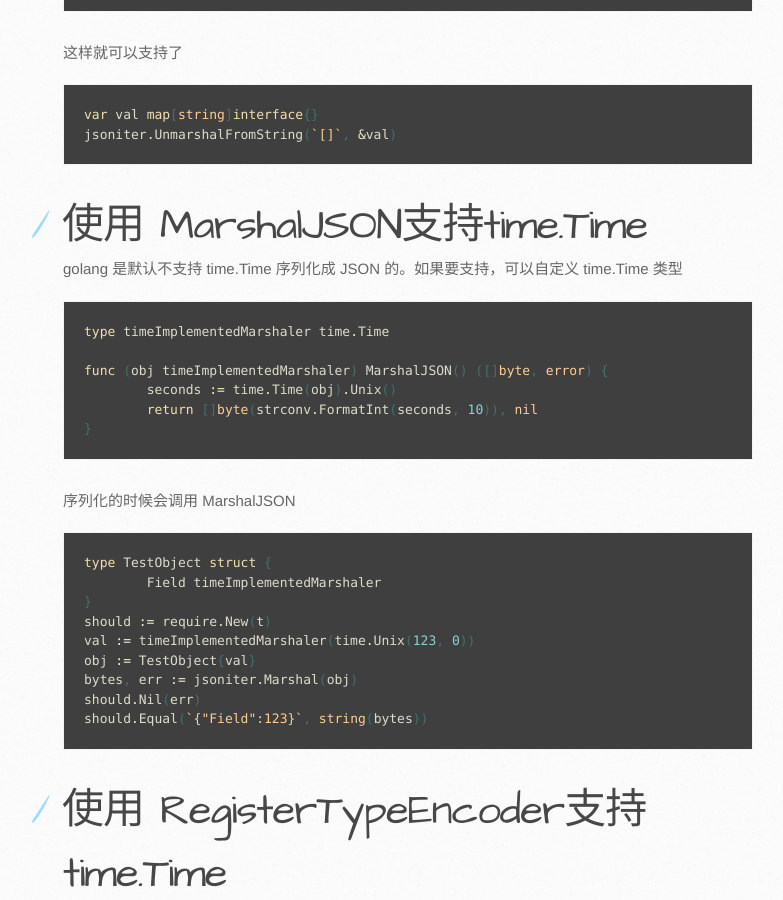
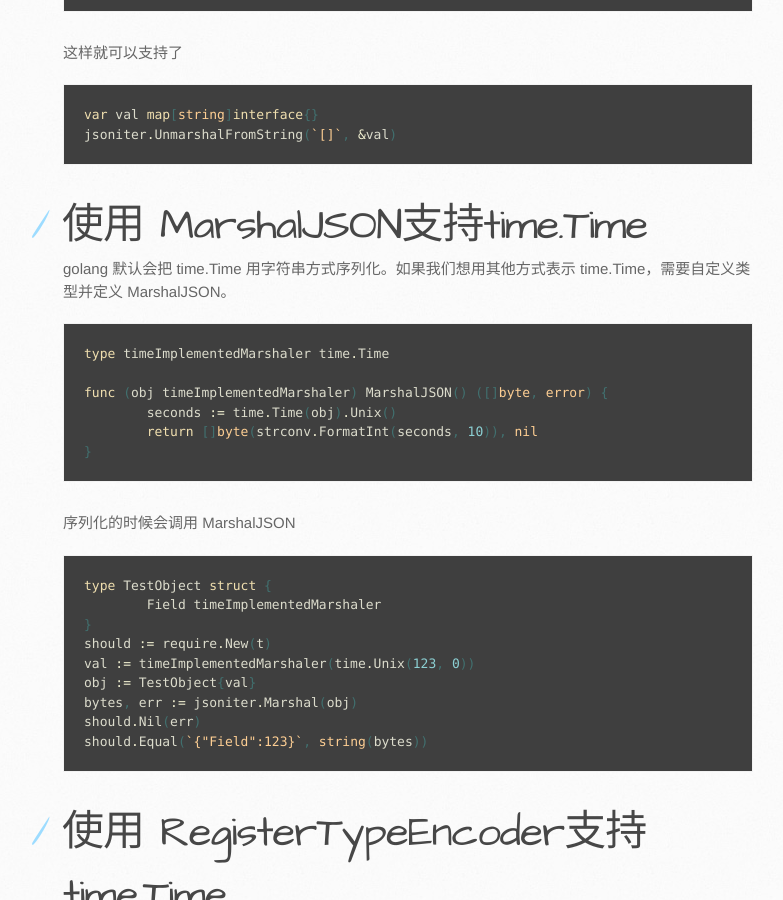
Before and after one commit to json-iterator/json-iterator.github.io, a Jekyll site: the page built from go-tips.cn.md, in a window 1280 px wide and 900 px high, scrolled down 4179 px. Shown: the whole window, without its empty margins (107-890 px from the left). Built offline with Jekyll 4.4.1, drawn with Linux system fonts in a browser that asks for light colours; comment, search, counter and statistics services are not loaded.

Commit message:
Update go-tips.cn.md

````diff
--- a/go-tips.cn.md
+++ b/go-tips.cn.md
@@ -176,7 +176,7 @@ jsoniter.UnmarshalFromString(`[]`, &val)
 
 # 使用 MarshalJSON支持time.Time
 
-golang 是默认不支持 time.Time 序列化成 JSON 的。如果要支持，可以自定义 time.Time 类型
+golang 默认会把 time.Time 用字符串方式序列化。如果我们想用其他方式表示 time.Time，需要自定义类型并定义 MarshalJSON。
 
 
 ```golang
````
